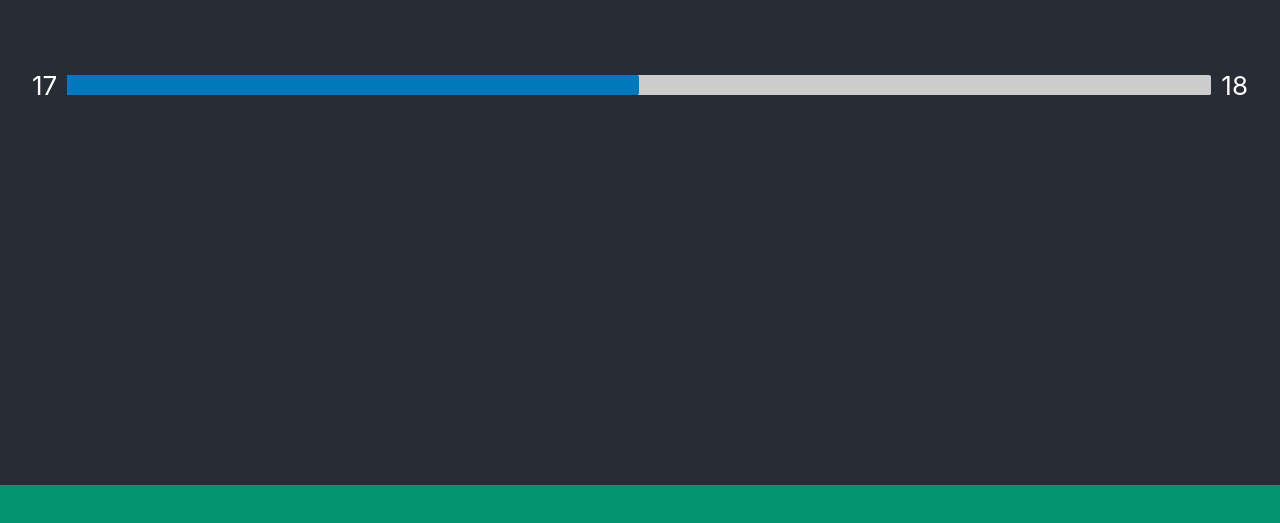
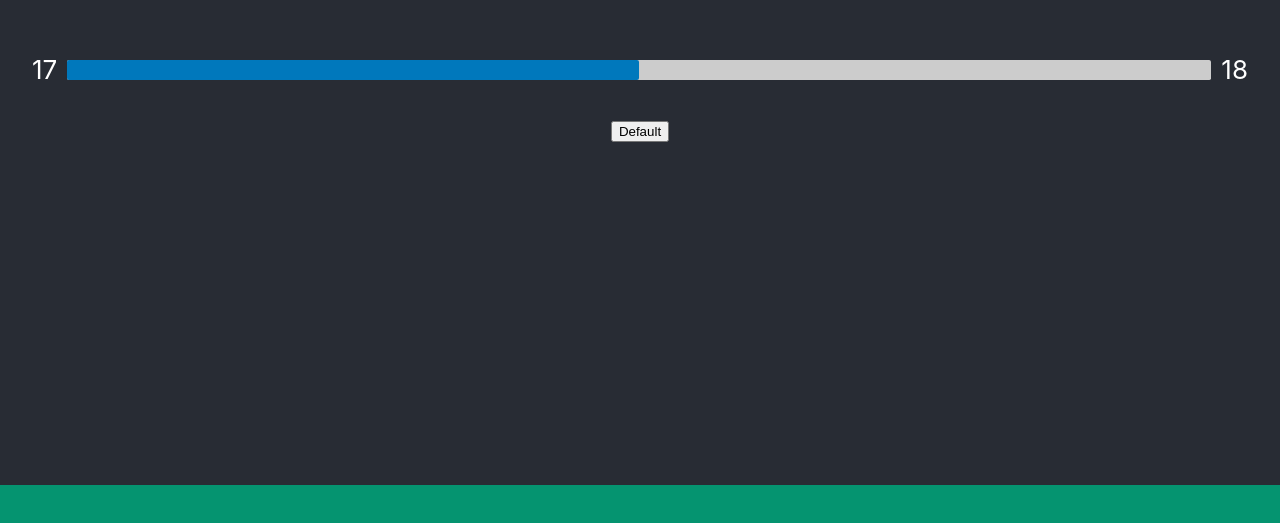
Before and after one commit to mrelirooney/lijag, a React (Create React App) app: page / in a window 1280 px wide. Shown: the part 315-838 px from the top of the page. Built offline with nearby package versions, Linux system fonts and the light colour scheme.

Commit message:
Added a Button, I'll see if I can do math later

```diff
--- a/src/App.js
+++ b/src/App.js
@@ -13,6 +13,9 @@ function App() {
           </svg>
           <p id="nextLvl">18</p>
         </div>
+        <div className='buttonSection'>
+        <button onClick={Task}>Default</button>
+        </div>
       </header>
       <body className="App-body">
         <p>lol</p>
@@ -21,7 +24,10 @@ function App() {
 
       </footer>
     </div>
+
   );
 }
-
+function Task() {
+  alert('You clicked me!');
+}
 export default App;
```
Lines whose indentation alone changed are shown as unchanged.
